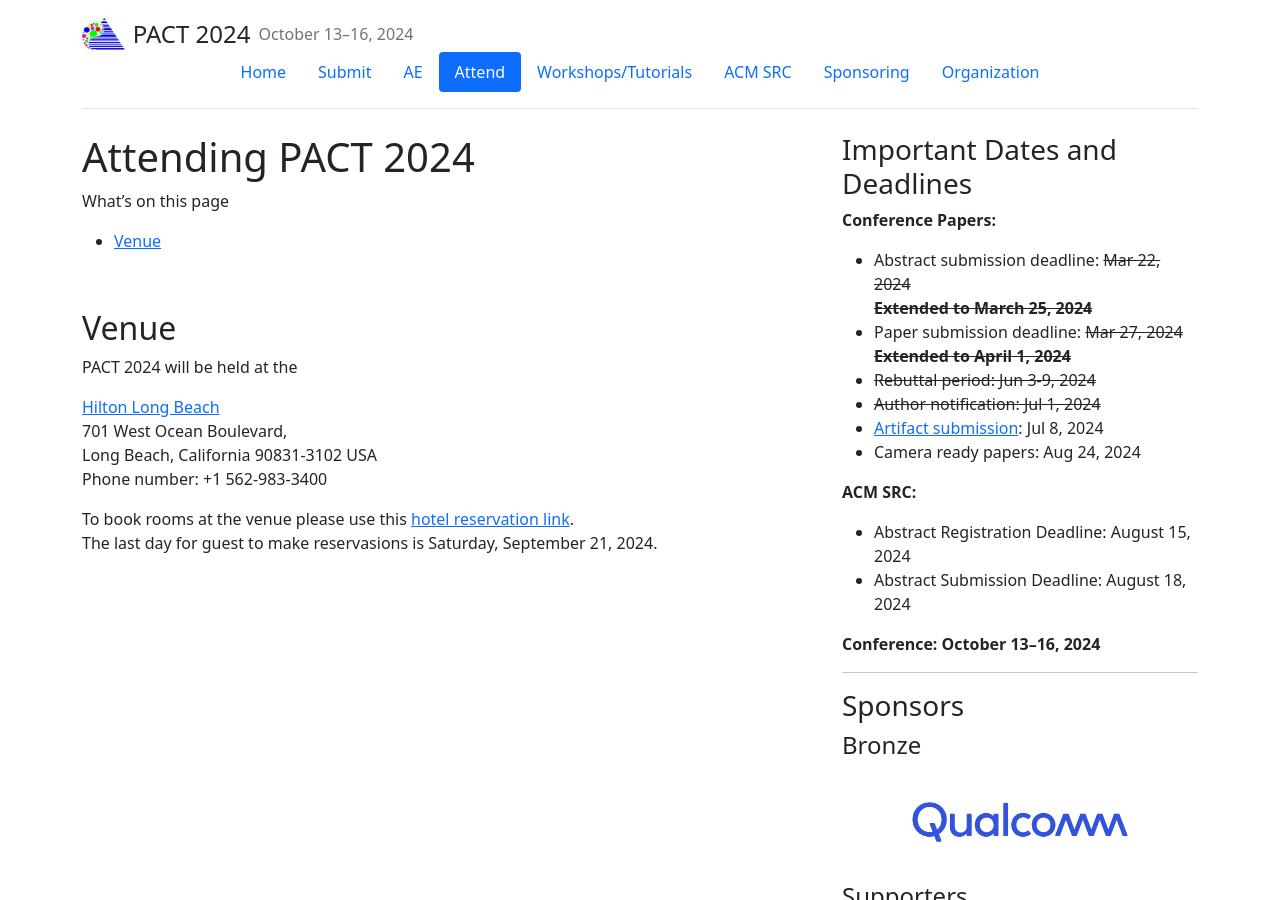
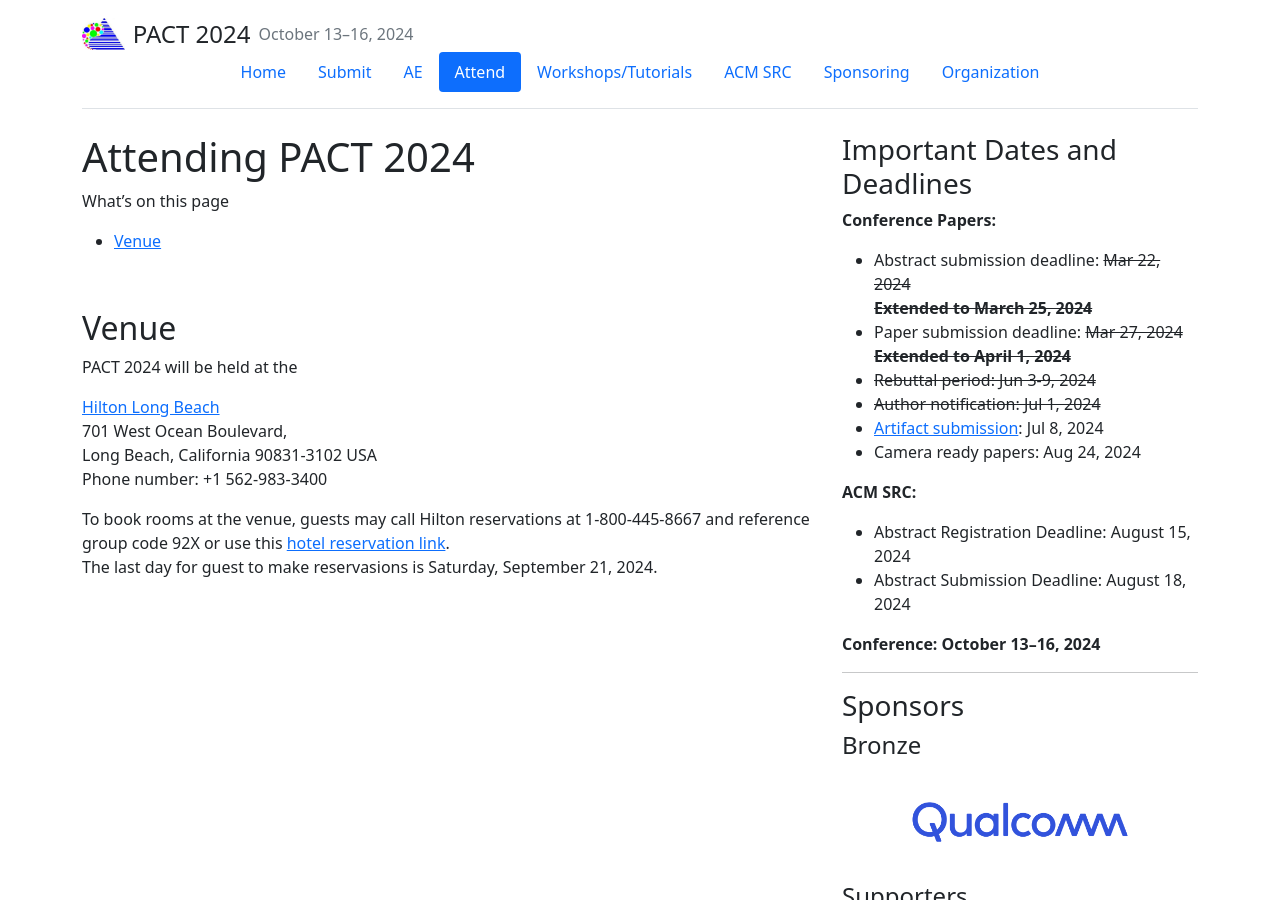
Before and after one commit to pact2024/pact2024.github.io, a Jekyll site: the page built from attend/index.md, in a window 1280 px wide and 900 px high. Built offline with Jekyll 4.4.1, drawn with Linux system fonts in a browser that asks for light colours.

Commit message:
Update index.md

```diff
--- a/attend/index.md
+++ b/attend/index.md
@@ -25,6 +25,6 @@ PACT 2024 will be held at the <br>
 Long Beach, California 90831-3102 USA <br>
 Phone number: +1 562-983-3400 <br>
 
-To book rooms at the venue please use this [hotel reservation link](https://www.hilton.com/en/book/reservation/rooms/?ctyhocn=LGBLHHF&arrivalDate=2024-10-12&departureDate=2024-10-17&groupCode=92X&room1NumAdults=1&cid=OM%2CWW%2CHILTONLINK%2CEN%2CDirectLink).
+To book rooms at the venue, guests may call Hilton reservations at 1-800-445-8667 and reference group code 92X or use this [hotel reservation link](https://www.hilton.com/en/book/reservation/rooms/?ctyhocn=LGBLHHF&arrivalDate=2024-10-12&departureDate=2024-10-17&groupCode=92X&room1NumAdults=1&cid=OM%2CWW%2CHILTONLINK%2CEN%2CDirectLink).
 <br>
 The last day for guest to make reservasions is Saturday, September 21, 2024.
```
